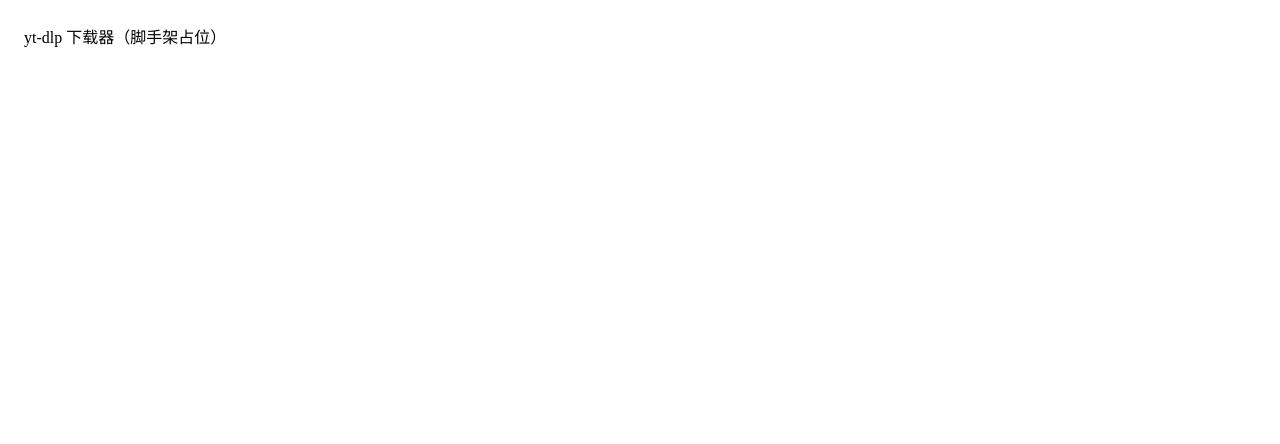
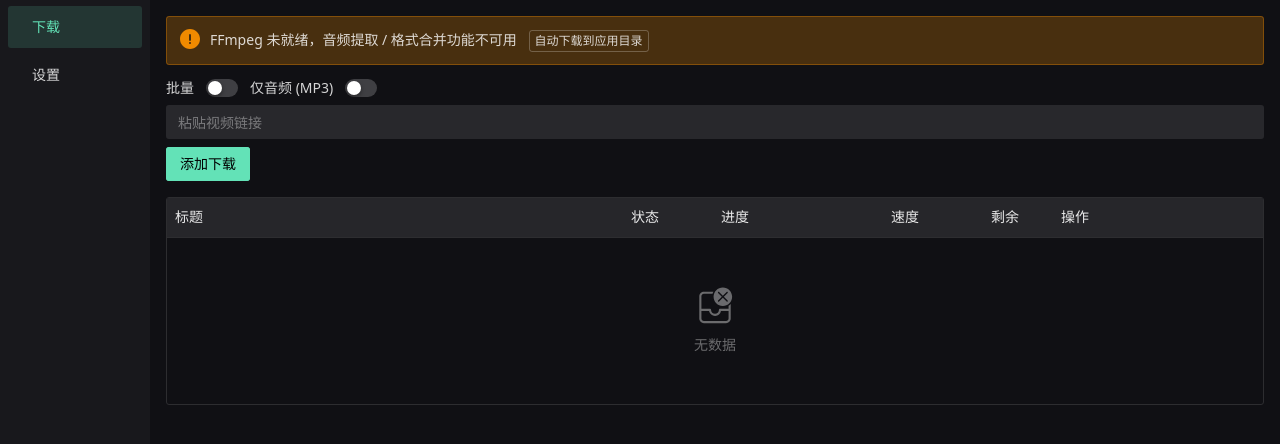
Before and after one commit to Dr-Alexxx/yt-dlp-GUI, a Vue app in the folder frontend/: page / in a window 1280 px wide. Shown: the top 444 px of the page. Built offline with nearby package versions, Linux system fonts and the light colour scheme.

Commit message:
feat: frontend base with task list, audio-only, ffmpeg banner

```diff
--- a/frontend/src/App.vue
+++ b/frontend/src/App.vue
@@ -1,3 +1,32 @@
+<script setup>
+import { onMounted } from 'vue'
+import {
+  NConfigProvider, NLayout, NLayoutSider, NLayoutContent,
+  NMenu, NMessageProvider, darkTheme, zhCN, dateZhCN,
+} from 'naive-ui'
+import TasksView from './views/TasksView.vue'
+import FfmpegBanner from './components/FfmpegBanner.vue'
+import { store, initStore } from './store'
+
+onMounted(initStore)
+</script>
+
 <template>
-  <div style="padding: 24px">yt-dlp 下载器（脚手架占位）</div>
+  <n-config-provider :theme="darkTheme" :locale="zhCN" :date-locale="dateZhCN">
+    <n-message-provider>
+      <n-layout style="height: 100vh" has-sider>
+        <n-layout-sider :width="150">
+          <n-menu
+            :value="store.view"
+            :options="[{ label: '下载', key: 'tasks' }, { label: '设置', key: 'settings' }]"
+            @update:value="(v) => (store.view = v)"
+          />
+        </n-layout-sider>
+        <n-layout-content content-style="padding: 16px">
+          <FfmpegBanner />
+          <TasksView v-if="store.view === 'tasks'" />
+        </n-layout-content>
+      </n-layout>
+    </n-message-provider>
+  </n-config-provider>
 </template>
--- /dev/null
+++ b/frontend/src/api.js
@@ -0,0 +1,9 @@
+export const pywebviewReady = new Promise((resolve) => {
+  if (window.pywebview) resolve()
+  else window.addEventListener('pywebviewready', () => resolve(), { once: true })
+})
+
+export async function call(method, ...args) {
+  await pywebviewReady
+  return window.pywebview.api[method](...args)
+}
--- /dev/null
+++ b/frontend/src/components/FfmpegBanner.vue
@@ -0,0 +1,27 @@
+<script setup>
+import { NAlert, NButton, NProgress } from 'naive-ui'
+import { call } from '../api'
+import { store } from '../store'
+</script>
+
+<template>
+  <n-alert
+    v-if="!store.ffmpegPath && store.ffmpegProgress === null && !store.ffmpegError"
+    type="warning" style="margin-bottom: 12px"
+  >
+    FFmpeg 未就绪，音频提取 / 格式合并功能不可用
+    <n-button size="tiny" style="margin-left: 8px" @click="call('download_ffmpeg')">
+      自动下载到应用目录
+    </n-button>
+  </n-alert>
+  <n-alert v-else-if="store.ffmpegProgress !== null" type="info" style="margin-bottom: 12px">
+    正在下载 FFmpeg…
+    <n-progress type="line" :percentage="store.ffmpegProgress" />
+  </n-alert>
+  <n-alert v-else-if="store.ffmpegError" type="error" style="margin-bottom: 12px" closable @close="store.ffmpegError = ''">
+    FFmpeg 下载失败：{{ store.ffmpegError }}
+    <n-button size="tiny" style="margin-left: 8px" @click="store.ffmpegError = ''; call('download_ffmpeg')">
+      重试
+    </n-button>
+  </n-alert>
+</template>
--- /dev/null
+++ b/frontend/src/store.js
@@ -0,0 +1,38 @@
+import { reactive } from 'vue'
+import { call } from './api'
+
+export const store = reactive({
+  tasks: [],
+  view: 'tasks',
+  ffmpegPath: null,
+  ffmpegProgress: null,
+  ffmpegError: '',
+  pendingPlaylist: null,
+  probeResult: null,
+})
+
+export async function initStore() {
+  window.__pushEvent = (e) => {
+    if (e.type === 'task_update') {
+      const i = store.tasks.findIndex((t) => t.id === e.task.id)
+      if (i >= 0) store.tasks.splice(i, 1, e.task)
+      else store.tasks.unshift(e.task)
+    } else if (e.type === 'need_playlist') {
+      store.pendingPlaylist = e
+    } else if (e.type === 'ffmpeg_progress') {
+      if (e.percent === -1) {
+        store.ffmpegProgress = null
+        store.ffmpegError = e.error
+      } else if (e.percent >= 100) {
+        store.ffmpegProgress = null
+        call('check_ffmpeg').then((r) => { store.ffmpegPath = r.path })
+      } else {
+        store.ffmpegProgress = e.percent
+      }
+    }
+  }
+  const r = await call('get_task_list')
+  if (r.ok) store.tasks = r.tasks
+  const f = await call('check_ffmpeg')
+  store.ffmpegPath = f.path
+}
--- /dev/null
+++ b/frontend/src/views/TasksView.vue
@@ -0,0 +1,84 @@
+<script setup>
+import { h, ref } from 'vue'
+import {
+  NButton, NInput, NProgress, NSwitch, NTag, NDataTable, useMessage,
+} from 'naive-ui'
+import { call } from '../api'
+import { store } from '../store'
+
+const message = useMessage()
+const url = ref('')
+const batchMode = ref(false)
+const batchText = ref('')
+const audioOnly = ref(false)
+
+const statusMap = {
+  queued: '排队中', probing: '解析中', waiting: '等待选择',
+  downloading: '下载中', done: '完成', error: '失败', cancelled: '已取消',
+}
+
+function tagType(s) {
+  return { done: 'success', error: 'error', downloading: 'info', waiting: 'warning' }[s] || 'default'
+}
+
+function actions(row) {
+  const btns = []
+  const add = (label, method) => btns.push(
+    h(NButton, { size: 'tiny', style: 'margin-right: 6px',
+                 onClick: () => call(method, row.id) }, { default: () => label }))
+  if (row.status === 'downloading' || row.status === 'waiting') add('暂停', 'pause_task')
+  if (row.status === 'cancelled') add('继续', 'resume_task')
+  if (row.status === 'error' || row.status === 'cancelled') add('重试', 'retry_task')
+  if (!['done', 'cancelled', 'error'].includes(row.status)) add('取消', 'cancel_task')
+  return btns
+}
+
+const columns = [
+  { title: '标题', key: 'title', ellipsis: { tooltip: true },
+    render: (row) => row.title || row.url },
+  { title: '状态', key: 'status', width: 90,
+    render: (row) => h(NTag, { size: 'small', type: tagType(row.status) },
+      { default: () => statusMap[row.status] }) },
+  { title: '进度', key: 'percent', width: 170,
+    render: (row) => h(NProgress, { type: 'line', percentage: row.percent,
+      indicatorPlacement: 'inside',
+      status: row.status === 'error' ? 'error' : 'default' }) },
+  { title: '速度', key: 'speed', width: 100 },
+  { title: '剩余', key: 'eta', width: 70 },
+  { title: '操作', key: 'actions', width: 210, render: actions },
+]
+
+async function add() {
+  const options = audioOnly.value ? { audio_only: true } : {}
+  if (batchMode.value) {
+    const r = await call('add_batch', batchText.value, options)
+    if (r.errors?.length) message.error(r.errors.join('；'))
+    batchText.value = ''
+  } else {
+    const r = await call('add_task', url.value, options)
+    if (!r.ok) message.error(r.error)
+    else url.value = ''
+  }
+}
+</script>
+
+<template>
+  <div>
+    <div style="display: flex; gap: 12px; margin-bottom: 6px; align-items: center">
+      <span>批量</span>
+      <n-switch v-model:value="batchMode" size="small" />
+      <span>仅音频 (MP3)</span>
+      <n-switch v-model:value="audioOnly" size="small" />
+    </div>
+    <n-input
+      v-if="!batchMode" v-model:value="url" type="text"
+      placeholder="粘贴视频链接" @keyup.enter="add" />
+    <n-input
+      v-else v-model:value="batchText" type="textarea" :rows="4"
+      placeholder="每行一个链接" />
+    <n-button type="primary" style="margin: 8px 0 16px" @click="add">
+      {{ batchMode ? '批量添加' : '添加下载' }}
+    </n-button>
+    <n-data-table :columns="columns" :data="store.tasks" size="small" />
+  </div>
+</template>
```
